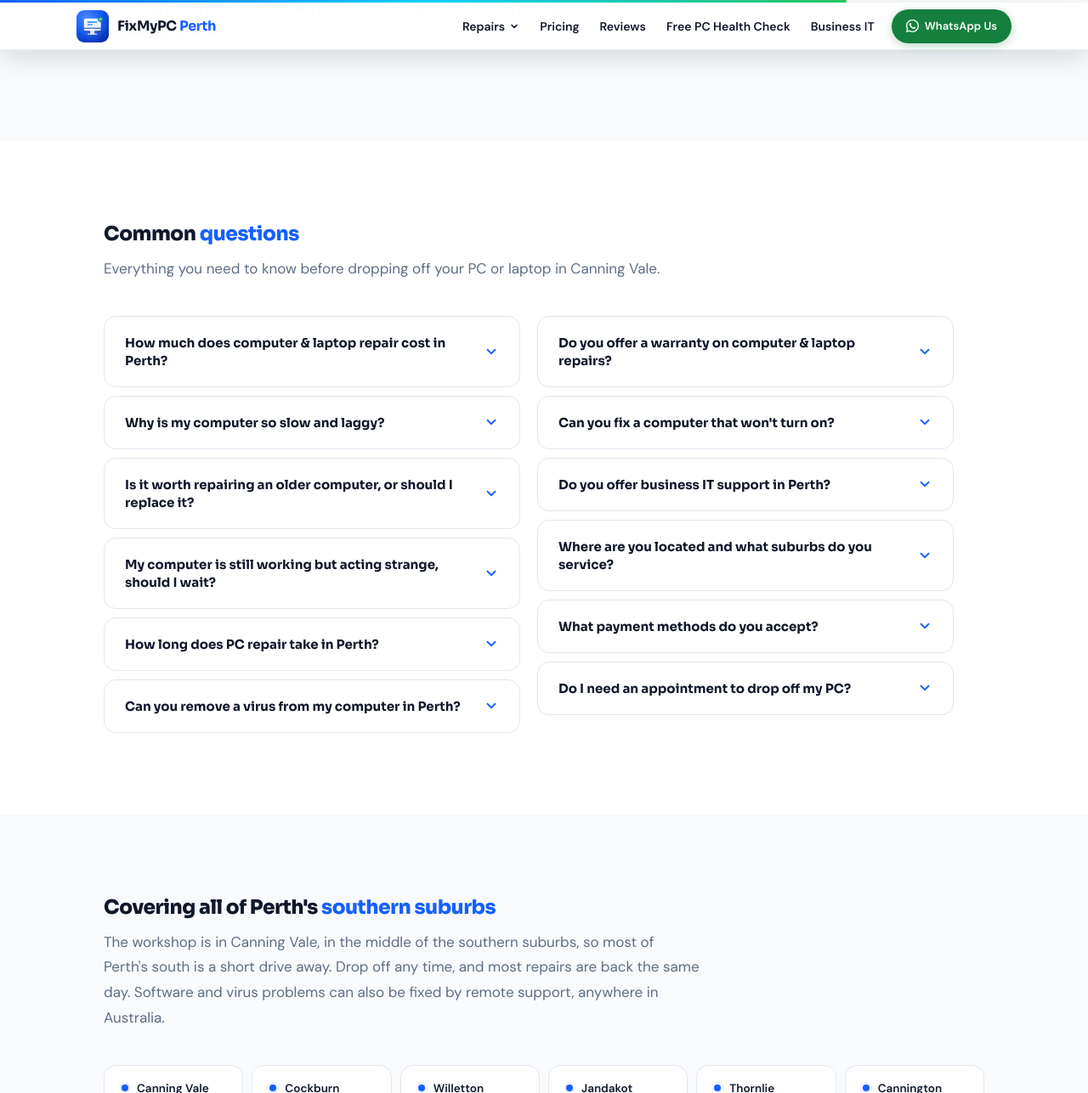
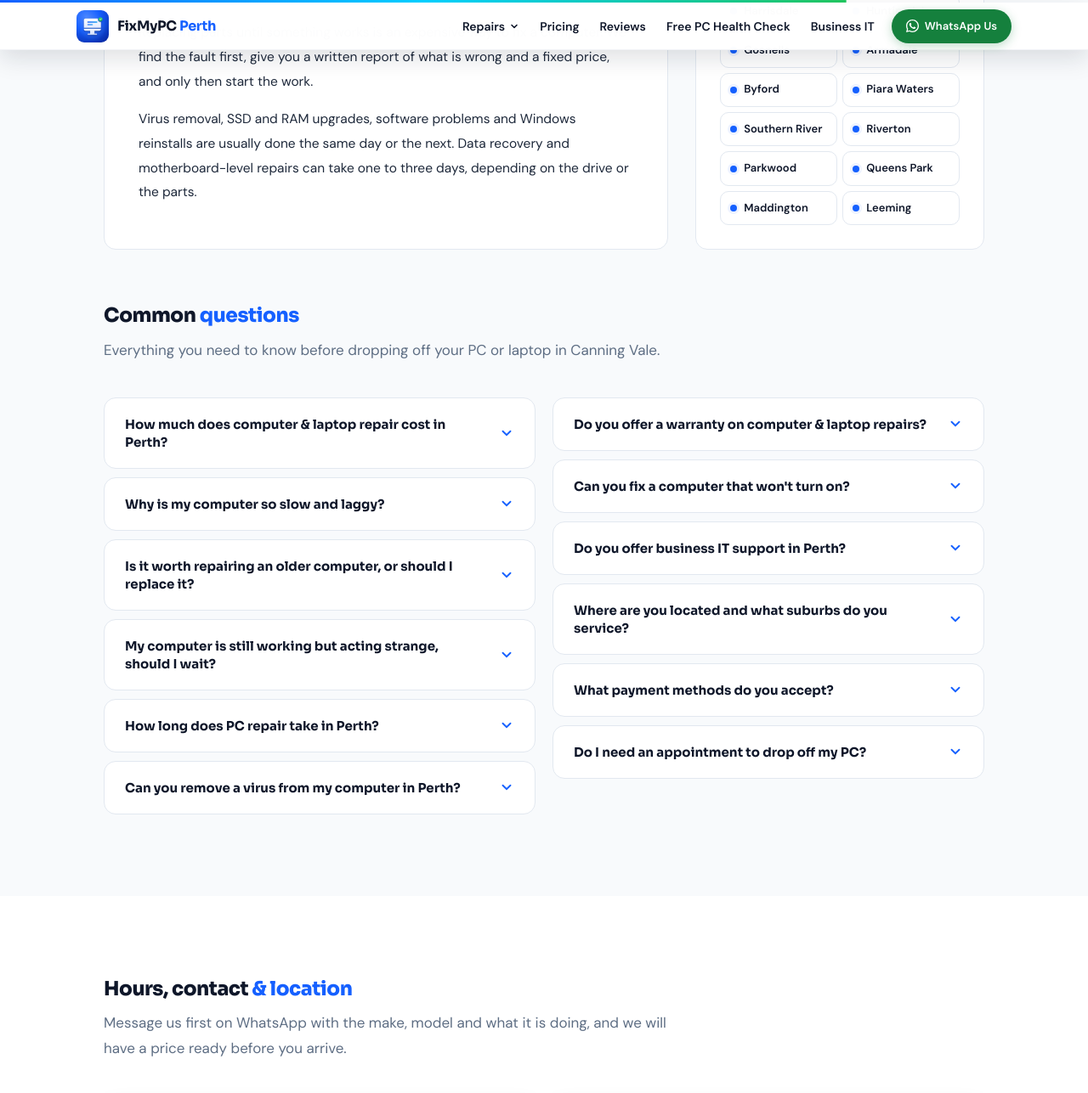
Before and after one commit to ali-rajaa/fixmypcperth, a Jekyll site: the page built from index.html, in a window 1280 px wide and 1400 px high, scrolled down 5952 px, cut to the strip 0-1287 px from the top of the window. Shown: the whole strip at 85% size. Built offline with Jekyll 4.4.1, drawn with Linux system fonts in a browser that asks for light colours.

Commit message:
Homepage step 5: guide, service areas and FAQ in one "learn more" zone
Three bands become one grey section. On desktop the local guide sits in
a white reading panel with the service areas in a sticky side panel
beside it, using the space the 760px guide used to leave empty, and the
FAQ runs full width underneath in its two columns. On phones the same
pieces stack: guide, areas, FAQ.

Every word, heading, link and schema block is identical to before; only
the layout changed. id="areas" is kept and the FAQ gains id="faq". The
retired .faq-section styles are removed. Checked for sideways scroll at
320, 360, 390, 430, 768, 1024 and 1280px (a plain 1fr column let the
guide's tab row widen the phone page; it is minmax(0,1fr) now).

STATUS.md: the footer line stays as it is, by the owner's decision.

Co-Authored-By: Claude Opus 5.5 <noreply@anthropic.com>
Claude-Session: https://claude.ai/code/session_01WuRtoLc7cPHeBXDp1M7qBr

```diff
--- a/assets/css/pages/index.css
+++ b/assets/css/pages/index.css
@@ -347,7 +347,6 @@ a    { color:inherit; }
 .star { width:13px; height:13px; flex:0 0 auto; display:block; }
 .stars-bg .star { fill:var(--border2); }
 .stars-fg .star { fill:var(--gold); }
-.faq-section { background:var(--bg); padding:6rem 2rem; }
 .faq-list { margin-top:2.5rem; display:grid; grid-template-columns:1fr 1fr; gap:0 20px; max-width:1000px; align-items:start; }
 .faq-col { display:flex; flex-direction:column; gap:10px; }
 
@@ -480,6 +479,24 @@ a.area-pill--link.has-page .area-dot {
    not a single page's stylesheet. Was duplicated here before; removing the
    duplicate avoids the two copies drifting apart. */
 .guide-block { max-width:760px; margin-top:2.5rem; }
+/* Learn more: the guide in a reading panel, the suburbs beside it (sticky
+   while the guide scrolls past), the FAQ full width below. */
+.learn-top { display:grid; grid-template-columns:minmax(0,1fr) 340px; gap:2rem; align-items:start; }
+.learn-guide, .learn-areas { background:var(--bg); border:1px solid var(--border); border-radius:var(--radius); }
+.learn-guide { padding:2.25rem 2.5rem; min-width:0; }
+.learn-guide .guide-block { max-width:none; margin-top:1.75rem; }
+.learn-areas { padding:1.75rem; position:sticky; top:96px; }
+.learn-areas .s-title { font-size:1.3rem; line-height:1.25; }
+.learn-areas .s-sub { font-size:14.5px; line-height:1.65; }
+.learn-areas .areas-grid { grid-template-columns:1fr 1fr; gap:6px; margin-top:1.25rem; }
+.learn-areas .area-pill { padding:0.55rem 0.7rem; border-width:1px; border-radius:10px; gap:8px; }
+.learn-areas .area-name { font-size:13px; }
+.learn-faq { margin-top:4rem; }
+.learn-faq .faq-list { max-width:none; }
+@media (max-width:1000px) {
+  .learn-top { grid-template-columns:minmax(0,1fr); }
+  .learn-areas { position:static; }
+}
 .guide-panel > h3 { font-family:var(--display); font-size:1.35rem; font-weight:800; letter-spacing:-0.023em; color:var(--ink); margin:2.5rem 0 0.85rem; }
 /* Every panel is now the top of its own view, so the first heading in any of
    them takes the reduced top margin. */
@@ -573,7 +590,7 @@ body { padding-top:var(--mob-nav-h); }
 .hero-actions .btn-wa { width:100%; }
 .hero-alt-link { justify-content:center; margin-top:0; }
 .hero-note { text-align:center; }
-.section,.section-alt,.cta-section,.faq-section{ padding:3.5rem 1.25rem; }
+.section, .section-alt, .cta-section{ padding:3.5rem 1.25rem; }
 /* The card grids become swipe carousels: 91% wide cards so the next one
    peeks in, snap points, and a full bleed to the screen edge. */
 .services-grid, .its-grid {
@@ -749,7 +766,7 @@ body { padding-top:var(--mob-nav-h); }
 }
 
 @media (max-width:540px) {
-.section,.section-alt,.cta-section,.faq-section{ padding:3rem 1.25rem; }
+.section, .section-alt, .cta-section{ padding:3rem 1.25rem; }
 .hero h1:where(:not([class])) { font-size:1.75rem; }
 .s-title  { font-size:1.3rem; }
 .areas-grid { grid-template-columns:repeat(2,1fr); }
@@ -839,13 +856,13 @@ body { padding-top:var(--mob-nav-h); }
    ========================================================== */
 @media (max-width: 720px) {
   /* Side margin */
-  .hero, .hero-info-strip, .section, .faq-section, .cta-section { padding-left: var(--m-gutter); padding-right: var(--m-gutter); }
+  .hero, .hero-info-strip, .section, .cta-section { padding-left: var(--m-gutter); padding-right: var(--m-gutter); }
 
   /* Section rhythm: hero 24 under the header; the info card below it
      belongs to the hero, then 48 before the next section. */
   .hero { padding-top: var(--m-hero-top); padding-bottom: var(--m-hero-top); }
   .hero-info-strip { padding-top: 0; padding-bottom: var(--m-section); }
-  .section, .faq-section, .cta-section { padding-top: var(--m-section); padding-bottom: var(--m-section); }
+  .section, .cta-section { padding-top: var(--m-section); padding-bottom: var(--m-section); }
 
   /* Cards and the boxes inside them */
   .hero-info-strip > .wrap, .svc-card, .how-card, .its-card, .visit-card { padding: var(--m-card-pad); border-radius: var(--m-card-radius); }
@@ -872,7 +889,10 @@ body { padding-top:var(--mob-nav-h); }
 
   /* Inner .wrap adds nothing on phones: the section is the 20px margin.
      (It added 32px, putting most text 52px from the edge.) */
-  .section > .wrap, .faq-section > .wrap { padding-left: 0; padding-right: 0; }
+  .section > .wrap { padding-left: 0; padding-right: 0; }
+  .learn-guide, .learn-areas { padding: var(--m-card-pad); border-radius: var(--m-card-radius); }
+  .learn-top { gap: 24px; }
+  .learn-faq { margin-top: var(--m-section); }
   .how-promises { padding: var(--m-card-pad); border-radius: var(--m-card-radius); margin-top: 24px; }
   .promise-list { grid-template-columns: 1fr; gap: var(--m-gap-rows); }
   .promise, .how-promises-sub { font-size: var(--m-text); }
--- a/index.html
+++ b/index.html
@@ -839,9 +839,16 @@ description: "Computer and laptop repair in Perth: a flat [[diagnostic-repair-al
   </div>
 </section>
 
-<!-- IN-DEPTH GUIDE -->
-<section class="section section-alt" aria-label="Computer repairs Perth guide and FAQs">
+<!-- ============================================================
+     LEARN MORE - the local guide, service areas and the FAQ in one
+     zone instead of three bands. Desktop: the guide in a reading panel
+     with the suburbs beside it, the FAQ full width below. Phones: the
+     same, stacked. Every word, heading and link is as it was.
+     ============================================================ -->
+<section class="section section-alt learn-zone" aria-label="Computer repairs Perth guide, service areas and FAQs">
   <div class="wrap">
+    <div class="learn-top">
+      <div class="learn-guide">
         <div class="fade-up">
           <h2 class="s-title">Computer repair in Perth: <span class="accent">the local guide</span></h2>
           <p class="s-sub">The questions people ask us most before booking a repair, written by the team that does the work in Canning Vale.</p>
@@ -931,13 +938,35 @@ description: "Computer and laptop repair in Perth: a flat [[diagnostic-repair-al
           </div>
     </div>
       </div>
-</section>
+      <aside class="learn-areas" id="areas" aria-label="Computer repairs service areas across Perth">
+        <div class="fade-up">
+          <h2 class="s-title">Covering all of Perth's <span class="accent">southern suburbs</span></h2>
+          <p class="s-sub">The workshop is in Canning Vale, in the middle of the southern suburbs, so most of Perth's south is a short drive away. Drop off any time, and most repairs are back the same day. Software and virus problems can also be fixed by remote support, anywhere in Australia.</p>
+        </div>
+        <div class="areas-grid fade-up">
 
-<!-- ============================================================
-     FAQ SECTION
-     ============================================================ -->
-<section class="faq-section" aria-label="Frequently asked questions about computer & laptop repair in Perth">
-  <div class="wrap">
+          <a href="{{ '/suburbs/canning-vale' | relative_url }}"  class="area-pill area-pill--link has-page" aria-label="Computer repairs Canning Vale"><div class="area-dot"></div><span class="area-name">Canning Vale</span></a>
+          <a href="{{ '/suburbs/cockburn' | relative_url }}"      class="area-pill area-pill--link has-page" aria-label="Computer repairs Cockburn"><div class="area-dot"></div><span class="area-name">Cockburn</span></a>
+          <a href="{{ '/suburbs/willetton' | relative_url }}"     class="area-pill area-pill--link has-page" aria-label="Computer repairs Willetton"><div class="area-dot"></div><span class="area-name">Willetton</span></a>
+          <a href="{{ '/suburbs/jandakot' | relative_url }}"      class="area-pill area-pill--link has-page" aria-label="Computer repairs Jandakot"><div class="area-dot"></div><span class="area-name">Jandakot</span></a>
+          <a href="{{ '/suburbs/thornlie' | relative_url }}"      class="area-pill area-pill--link has-page" aria-label="Computer repairs Thornlie"><div class="area-dot"></div><span class="area-name">Thornlie</span></a>
+          <a href="{{ '/suburbs/cannington' | relative_url }}"    class="area-pill area-pill--link has-page" aria-label="Computer repairs Cannington"><div class="area-dot"></div><span class="area-name">Cannington</span></a>
+          <a href="{{ '/suburbs/harrisdale' | relative_url }}"    class="area-pill area-pill--link has-page" aria-label="Computer repairs Harrisdale"><div class="area-dot"></div><span class="area-name">Harrisdale</span></a>
+          <a href="{{ '/suburbs/huntingdale' | relative_url }}"    class="area-pill area-pill--link has-page" aria-label="Computer repairs Huntingdale"><div class="area-dot"></div><span class="area-name">Huntingdale</span></a>
+          <a href="{{ '/suburbs/gosnells' | relative_url }}" class="area-pill area-pill--link has-page" aria-label="Computer repairs Gosnells"><div class="area-dot"></div><span class="area-name">Gosnells</span></a>
+          <a href="{{ '/suburbs/armadale' | relative_url }}" class="area-pill area-pill--link has-page" aria-label="Computer repairs Armadale"><div class="area-dot"></div><span class="area-name">Armadale</span></a>
+          <a href="{{ '/suburbs/byford' | relative_url }}" class="area-pill area-pill--link has-page" aria-label="Computer repairs Byford"><div class="area-dot"></div><span class="area-name">Byford</span></a>
+          <a href="{{ '/suburbs/piara-waters' | relative_url }}" class="area-pill area-pill--link has-page" aria-label="Computer repairs Piara Waters"><div class="area-dot"></div><span class="area-name">Piara Waters</span></a>
+          <a href="{{ '/suburbs/southern-river' | relative_url }}" class="area-pill area-pill--link has-page" aria-label="Computer repairs Southern River"><div class="area-dot"></div><span class="area-name">Southern River</span></a>
+          <a href="{{ '/suburbs/riverton' | relative_url }}" class="area-pill area-pill--link has-page" aria-label="Computer repairs Riverton"><div class="area-dot"></div><span class="area-name">Riverton</span></a>
+          <a href="{{ '/suburbs/parkwood' | relative_url }}" class="area-pill area-pill--link has-page" aria-label="Computer repairs Parkwood"><div class="area-dot"></div><span class="area-name">Parkwood</span></a>
+          <a href="{{ '/suburbs/queens-park' | relative_url }}" class="area-pill area-pill--link has-page" aria-label="Computer repairs Queens Park"><div class="area-dot"></div><span class="area-name">Queens Park</span></a>
+          <a href="{{ '/suburbs/maddington' | relative_url }}" class="area-pill area-pill--link has-page" aria-label="Computer repairs Maddington"><div class="area-dot"></div><span class="area-name">Maddington</span></a>
+          <a href="{{ '/suburbs/leeming' | relative_url }}" class="area-pill area-pill--link has-page" aria-label="Computer repairs Leeming"><div class="area-dot"></div><span class="area-name">Leeming</span></a>
+        </div>
+      </aside>
+    </div>
+    <div class="learn-faq" id="faq">
       <div class="fade-up">
         <h2 class="s-title">Common <span class="accent">questions</span></h2>
         <p class="s-sub">Everything you need to know before dropping off your PC or laptop in Canning Vale.</p>
@@ -1047,38 +1076,8 @@ description: "Computer and laptop repair in Perth: a flat [[diagnostic-repair-al
         </div>
       </div>
     </div>
-</section>
-
-<section class="section section-alt" id="areas" aria-label="Computer repairs service areas across Perth">
-  <div class="wrap">
-    <div class="fade-up">
-      <h2 class="s-title">Covering all of Perth's <span class="accent">southern suburbs</span></h2>
-      <p class="s-sub">The workshop is in Canning Vale, in the middle of the southern suburbs, so most of Perth's south is a short drive away. Drop off any time, and most repairs are back the same day. Software and virus problems can also be fixed by remote support, anywhere in Australia.</p>
-    </div>
-    <div class="areas-grid fade-up">
-
-      <a href="{{ '/suburbs/canning-vale' | relative_url }}"  class="area-pill area-pill--link has-page" aria-label="Computer repairs Canning Vale"><div class="area-dot"></div><span class="area-name">Canning Vale</span></a>
-      <a href="{{ '/suburbs/cockburn' | relative_url }}"      class="area-pill area-pill--link has-page" aria-label="Computer repairs Cockburn"><div class="area-dot"></div><span class="area-name">Cockburn</span></a>
-      <a href="{{ '/suburbs/willetton' | relative_url }}"     class="area-pill area-pill--link has-page" aria-label="Computer repairs Willetton"><div class="area-dot"></div><span class="area-name">Willetton</span></a>
-      <a href="{{ '/suburbs/jandakot' | relative_url }}"      class="area-pill area-pill--link has-page" aria-label="Computer repairs Jandakot"><div class="area-dot"></div><span class="area-name">Jandakot</span></a>
-      <a href="{{ '/suburbs/thornlie' | relative_url }}"      class="area-pill area-pill--link has-page" aria-label="Computer repairs Thornlie"><div class="area-dot"></div><span class="area-name">Thornlie</span></a>
-      <a href="{{ '/suburbs/cannington' | relative_url }}"    class="area-pill area-pill--link has-page" aria-label="Computer repairs Cannington"><div class="area-dot"></div><span class="area-name">Cannington</span></a>
-      <a href="{{ '/suburbs/harrisdale' | relative_url }}"    class="area-pill area-pill--link has-page" aria-label="Computer repairs Harrisdale"><div class="area-dot"></div><span class="area-name">Harrisdale</span></a>
-      <a href="{{ '/suburbs/huntingdale' | relative_url }}"    class="area-pill area-pill--link has-page" aria-label="Computer repairs Huntingdale"><div class="area-dot"></div><span class="area-name">Huntingdale</span></a>
-      <a href="{{ '/suburbs/gosnells' | relative_url }}" class="area-pill area-pill--link has-page" aria-label="Computer repairs Gosnells"><div class="area-dot"></div><span class="area-name">Gosnells</span></a>
-      <a href="{{ '/suburbs/armadale' | relative_url }}" class="area-pill area-pill--link has-page" aria-label="Computer repairs Armadale"><div class="area-dot"></div><span class="area-name">Armadale</span></a>
-      <a href="{{ '/suburbs/byford' | relative_url }}" class="area-pill area-pill--link has-page" aria-label="Computer repairs Byford"><div class="area-dot"></div><span class="area-name">Byford</span></a>
-      <a href="{{ '/suburbs/piara-waters' | relative_url }}" class="area-pill area-pill--link has-page" aria-label="Computer repairs Piara Waters"><div class="area-dot"></div><span class="area-name">Piara Waters</span></a>
-      <a href="{{ '/suburbs/southern-river' | relative_url }}" class="area-pill area-pill--link has-page" aria-label="Computer repairs Southern River"><div class="area-dot"></div><span class="area-name">Southern River</span></a>
-      <a href="{{ '/suburbs/riverton' | relative_url }}" class="area-pill area-pill--link has-page" aria-label="Computer repairs Riverton"><div class="area-dot"></div><span class="area-name">Riverton</span></a>
-      <a href="{{ '/suburbs/parkwood' | relative_url }}" class="area-pill area-pill--link has-page" aria-label="Computer repairs Parkwood"><div class="area-dot"></div><span class="area-name">Parkwood</span></a>
-      <a href="{{ '/suburbs/queens-park' | relative_url }}" class="area-pill area-pill--link has-page" aria-label="Computer repairs Queens Park"><div class="area-dot"></div><span class="area-name">Queens Park</span></a>
-      <a href="{{ '/suburbs/maddington' | relative_url }}" class="area-pill area-pill--link has-page" aria-label="Computer repairs Maddington"><div class="area-dot"></div><span class="area-name">Maddington</span></a>
-      <a href="{{ '/suburbs/leeming' | relative_url }}" class="area-pill area-pill--link has-page" aria-label="Computer repairs Leeming"><div class="area-dot"></div><span class="area-name">Leeming</span></a>
-    </div>
   </div>
 </section>
-
 <!-- ============================================================
      VISIT / CONTACT / HOURS / MAP
      ============================================================ -->
```
Also changed, not shown: STATUS.md (+12 -5 lines). Lines whose indentation alone changed are shown as unchanged.
